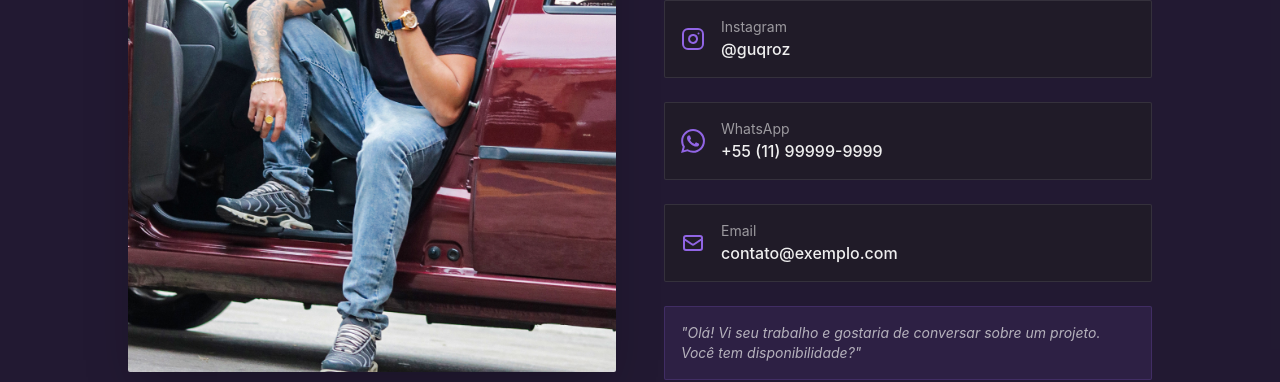
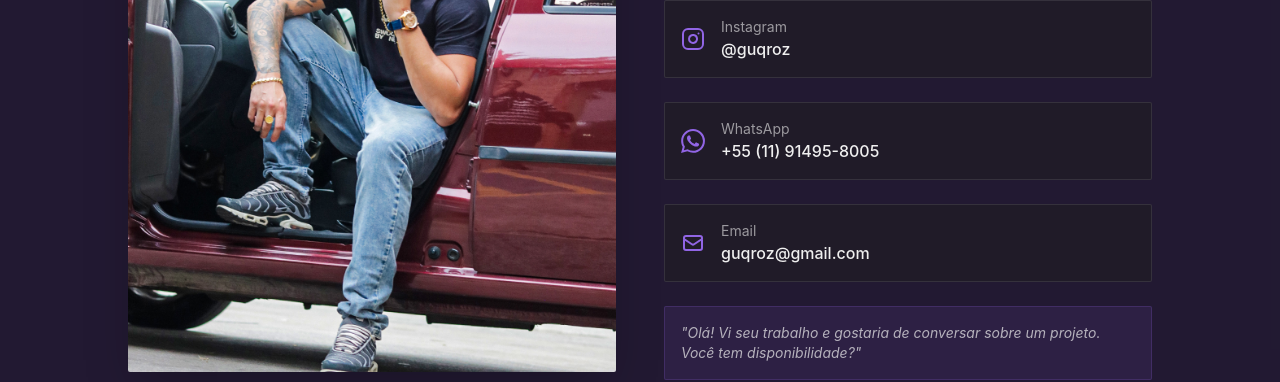
Before and after one commit to sileo18/landing-page-gu, a React (Vite) app: page / in a window 1280 px wide. Shown: the part 2700-3082 px from the top of the page. Built offline with nearby package versions, Linux system fonts and the light colour scheme.

Commit message:
refa: adding email and wpp

```diff
--- a/src/App.jsx
+++ b/src/App.jsx
@@ -203,7 +203,7 @@ function App() {
             </svg>
             <div>
               <p className="text-sm text-white/60">WhatsApp</p>
-              <p className="font-medium group-hover:text-primary-mid transition-colors">+55 (11) 99999-9999</p>
+              <p className="font-medium group-hover:text-primary-mid transition-colors">+55 (11) 91495-8005</p>
             </div>
           </a>
 
@@ -216,7 +216,7 @@ function App() {
             </svg>
             <div>
               <p className="text-sm text-white/60">Email</p>
-              <p className="font-medium group-hover:text-primary-mid transition-colors">contato@exemplo.com</p>
+              <p className="font-medium group-hover:text-primary-mid transition-colors">guqroz@gmail.com</p>
             </div>
           </a>
         </div>
```
